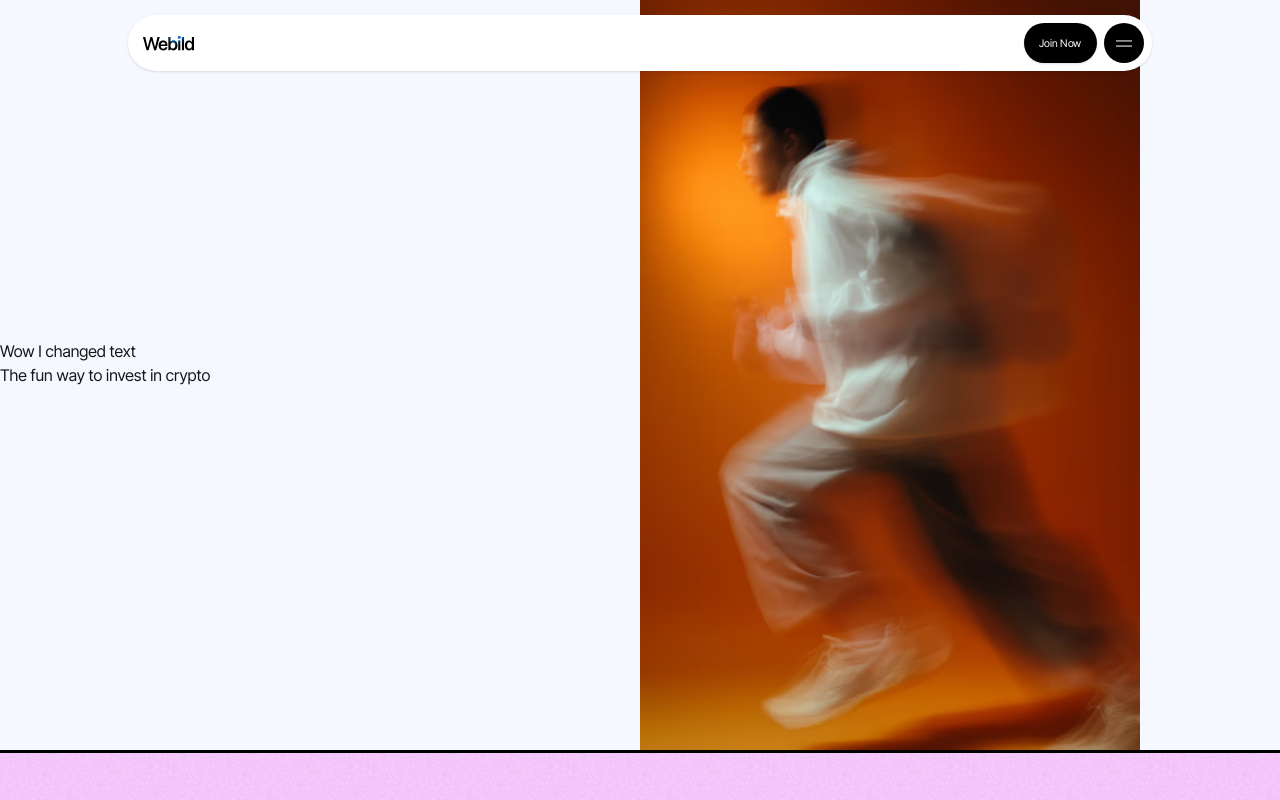
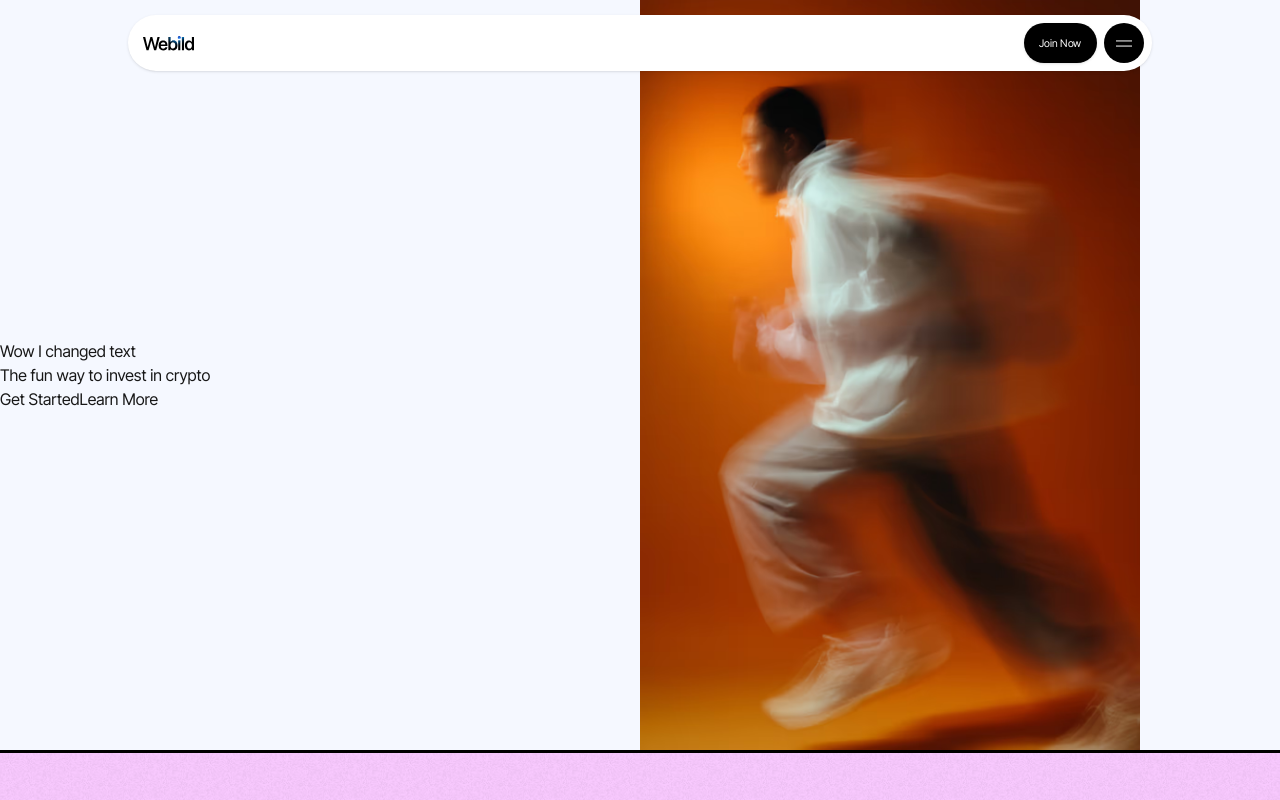
Before and after one commit to vitaleymulikacatchup/91937138-0c4c-4652-be92-1b781e6febd3, a Next.js app: page / in a window 1280 px wide. Shown: the top 800 px of the page. Built offline with nearby package versions, Linux system fonts and the light colour scheme.

Commit message:
Update project files

```diff
--- a/src/app/layout.tsx
+++ b/src/app/layout.tsx
@@ -16,7 +16,7 @@ const playfairDisplay = Playfair_Display({
 
 export const metadata: Metadata = {
   title: "MEME Coin Landing",
-  description: "Explain the memecoin concept, show how to buy, and present tokenomics in a fun, casual single-page layout."
+  description: "Explain the memecoin concept, show how to buy, and present tokenomics in a fun, casual single-page layout.",
 };
 
 export default function RootLayout({
--- a/src/app/page.tsx
+++ b/src/app/page.tsx
@@ -23,8 +23,8 @@ export default function Home() {
         <SplitHero
           title="Wow I changed text"
           subtitle="The fun way to invest in crypto"
-          primaryButtonText=""
-          secondaryButtonText=""
+          primaryButtonText="Get Started"
+          secondaryButtonText="Learn More"
           onPrimaryButtonClick={() => {}}
           onSecondaryButtonClick={() => {}}
         />
```
